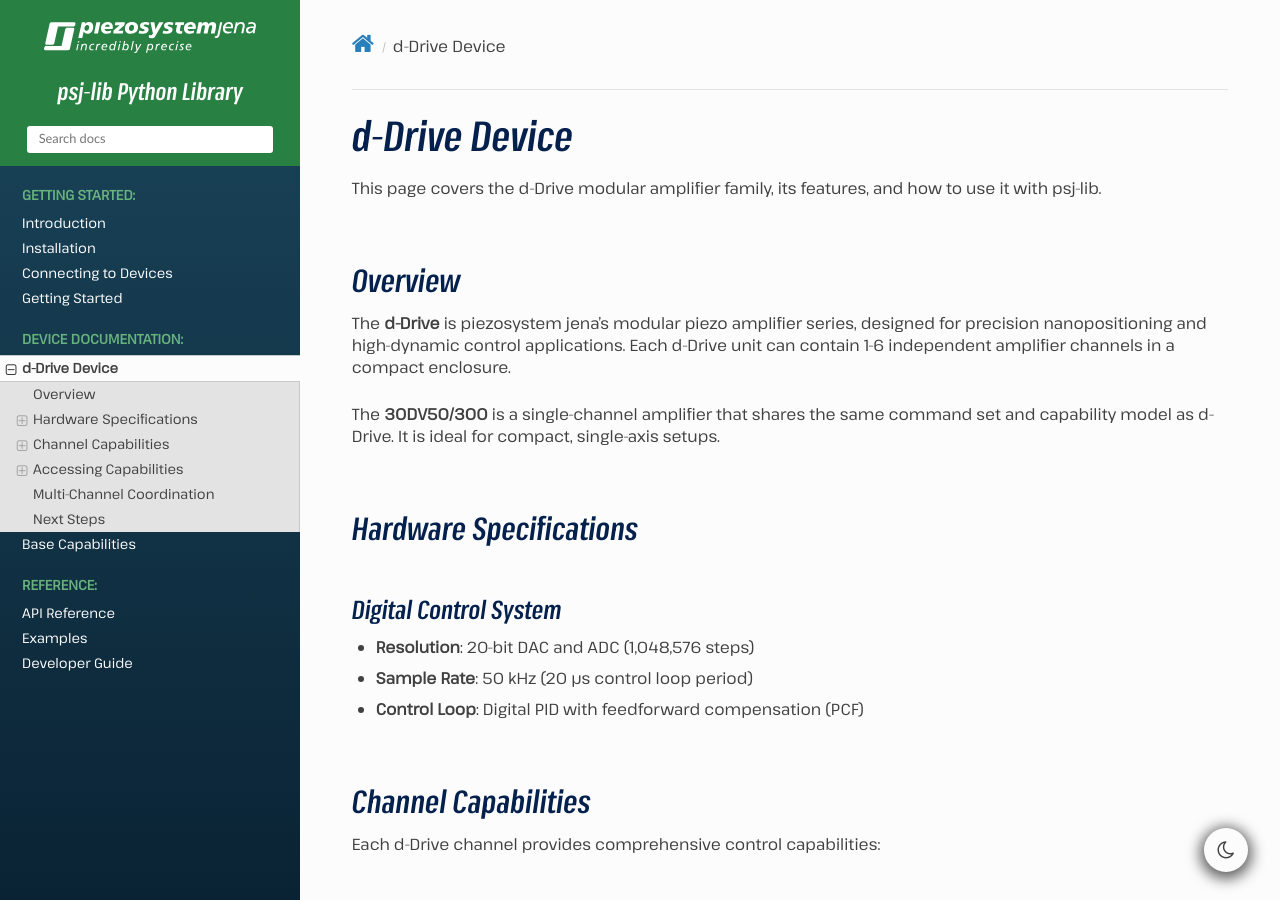
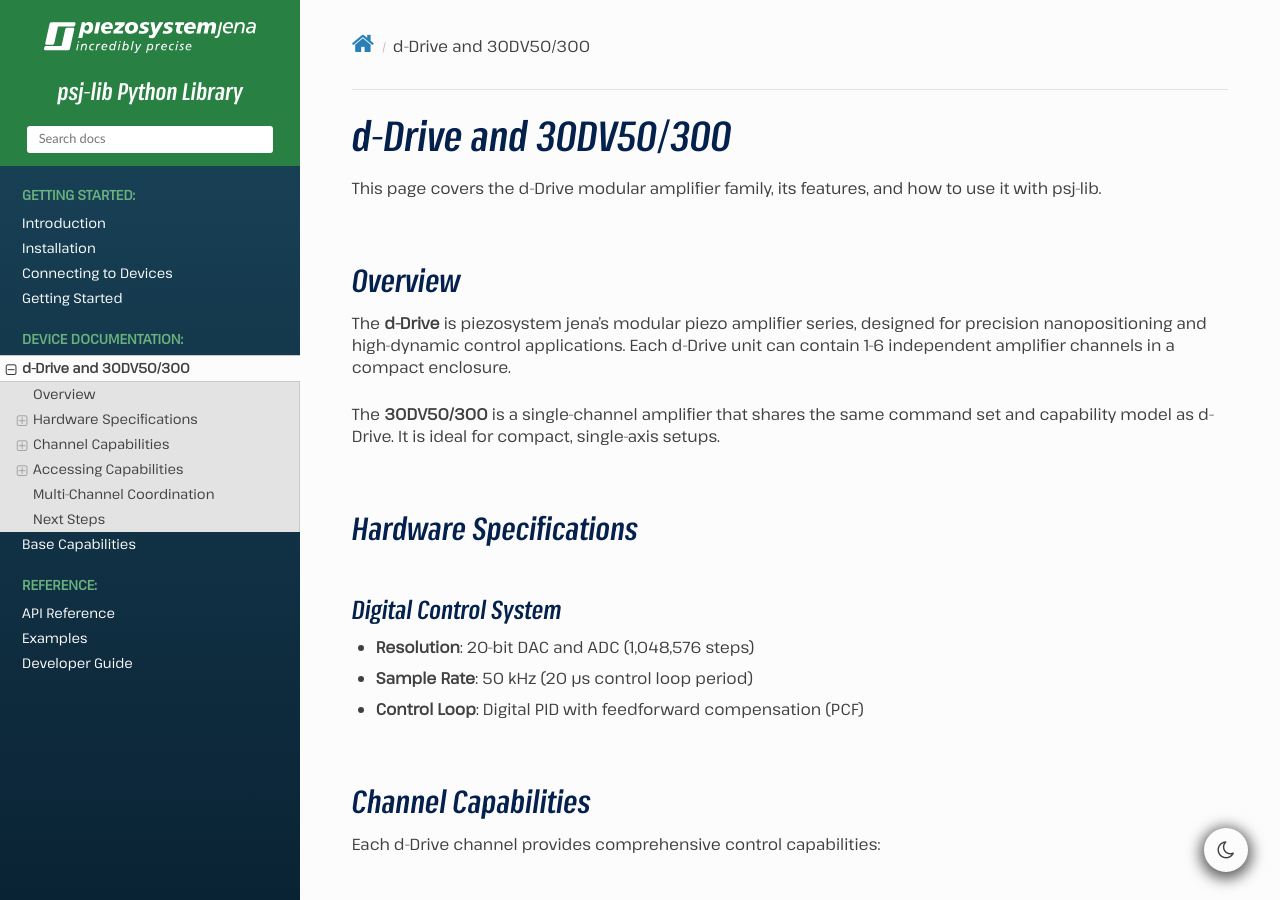
Before and after one commit to piezosystemjena/psj-lib, a Sphinx documentation site: the page built from doc/d_drive.rst, in a window 1280 px wide and 900 px high. Built offline with Sphinx 7.4.7 and the Read the Docs theme 3.1.0, drawn with Linux system fonts in a browser that asks for light colours.

Commit message:
Update d-drive docs header

```diff
--- a/doc/d_drive.rst
+++ b/doc/d_drive.rst
@@ -1,4 +1,4 @@
-d-Drive Device
+d-Drive and 30DV50/300
 ==============
 
 This page covers the d-Drive modular amplifier family, its features, and how to use it with psj-lib.
```
